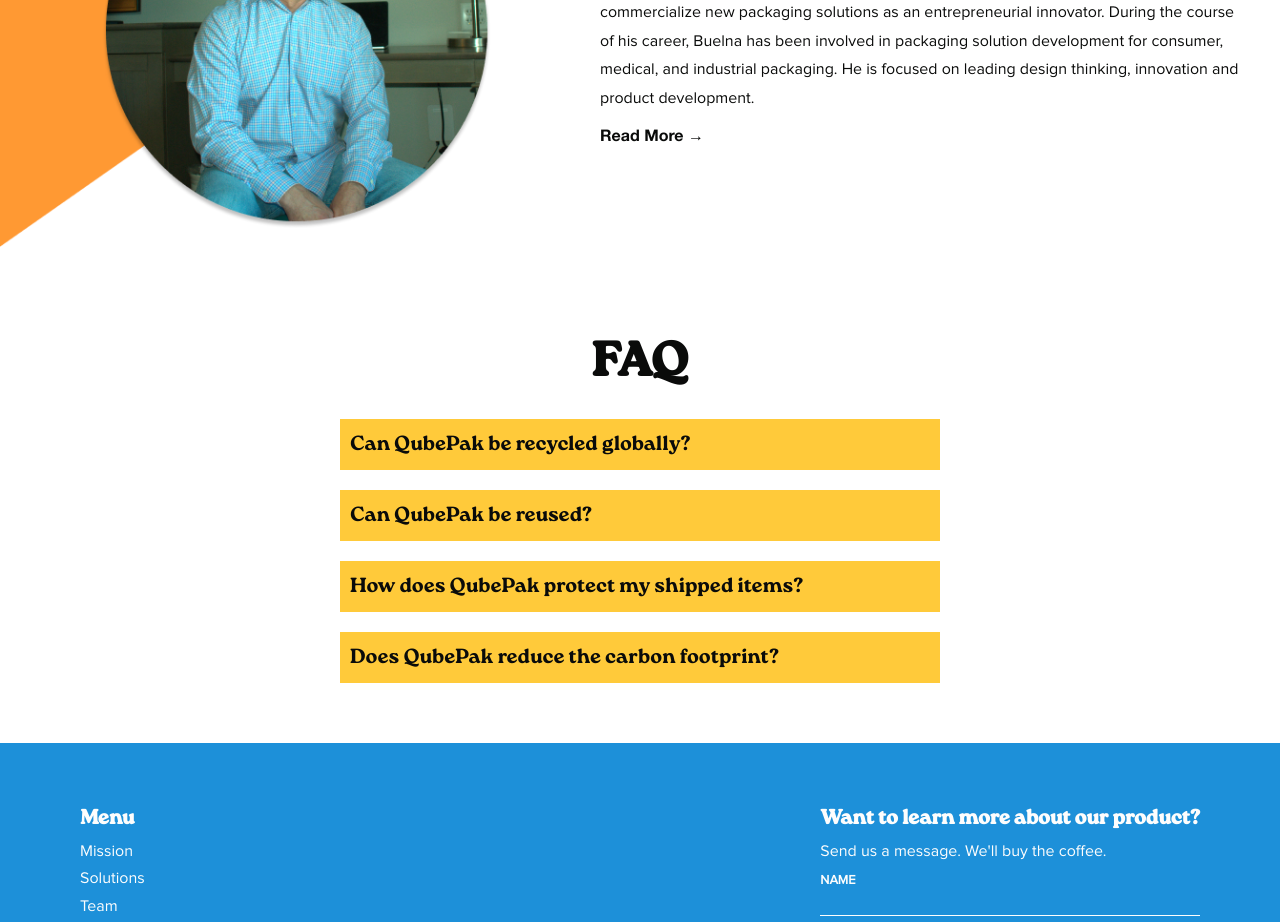
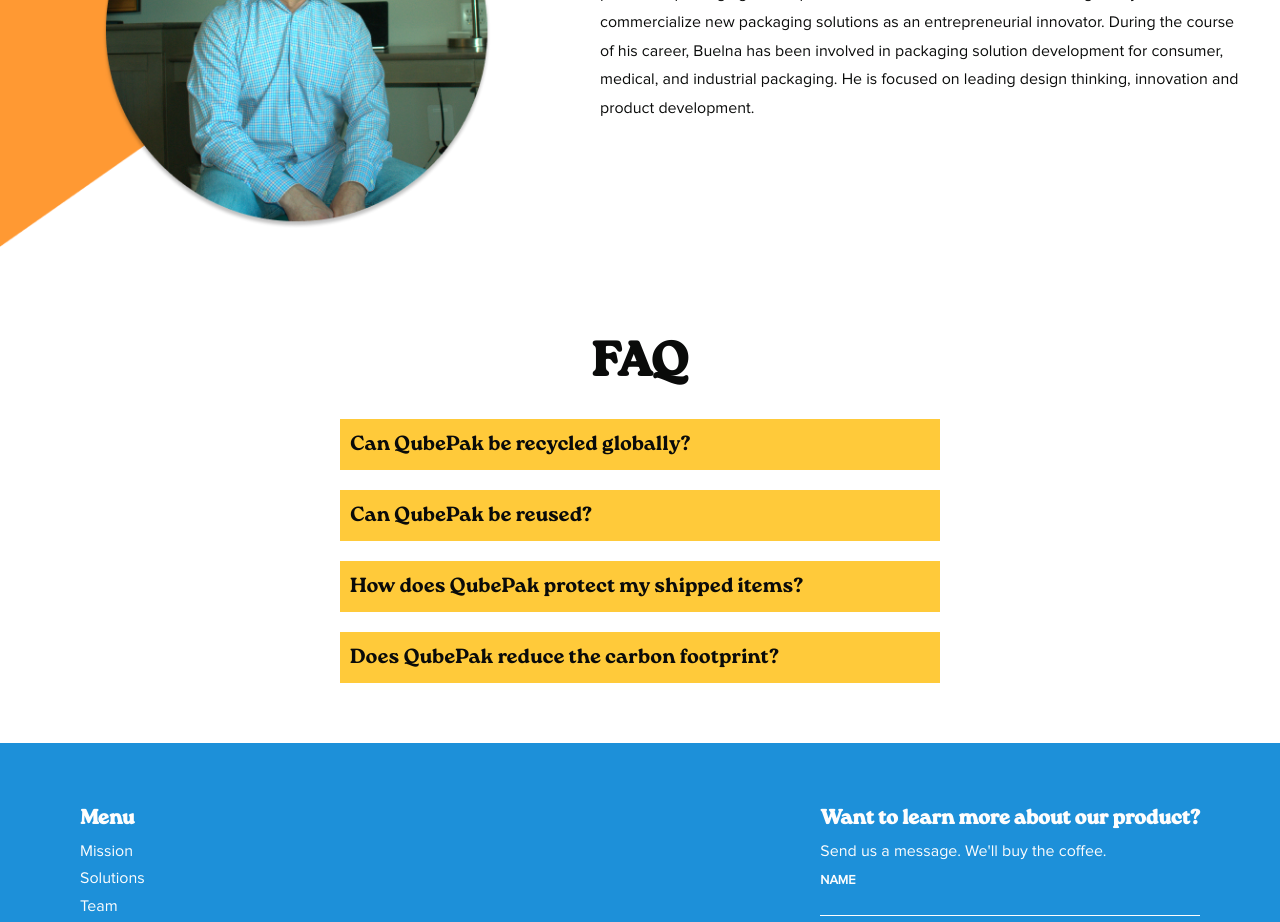
Before and after one commit to lfranckx/qubepak, a React (Create React App) app: page / in a window 1280 px wide. Shown: the part 4180-5102 px from the top of the page. Built offline with nearby package versions, Linux system fonts and the light colour scheme.

Commit message:
reduce ed bio to one paragraph

```diff
--- a/src/components/Team.js
+++ b/src/components/Team.js
@@ -25,8 +25,8 @@
                         <div className='text-wrap'>
                             <h3>Ed Buelna</h3>
                             <p className={active ? 'hidden' : ''}>Ed Buelna leads innovation at QubePak. Over the past 20 years, Ed has been involved in protective packaging development. Buelna has demonstrated a strong ability to commercialize new packaging solutions as an entrepreneurial innovator. During the course of his career, Buelna has been involved in packaging solution development for consumer, medical, and industrial packaging. He is focused on leading design thinking, innovation and product development.</p>
-                            <p className={active ? '' : 'hidden'}>Currently, Buelna is a principal and CIO for QubePak with a focus on leading design thinking, innovation and product development. Additionally, Buelna is credited with unique patents aimed at enhancing the customer experience while aligned with ecological balance in mind. Prior to QubePak, Buelna worked in the healthcare industry in various clinical administrative roles as well as in the packaging industry. Buelna has consulted for various startups as well.  He has a B.A. from U.C. Santa Cruz and a Graduate certificate from Stanford University.</p>
-                            <button className='action-btn' onClick={() => setActive(!active)}>{active ? "Back →" : "Read More →"}</button>
+                            {/* <p className={active ? '' : 'hidden'}>Currently, Buelna is a principal and CIO for QubePak with a focus on leading design thinking, innovation and product development. Additionally, Buelna is credited with unique patents aimed at enhancing the customer experience while aligned with ecological balance in mind. Prior to QubePak, Buelna worked in the healthcare industry in various clinical administrative roles as well as in the packaging industry. Buelna has consulted for various startups as well.  He has a B.A. from U.C. Santa Cruz and a Graduate certificate from Stanford University.</p>
+                            <button className='action-btn' onClick={() => setActive(!active)}>{active ? "Back →" : "Read More →"}</button> */}
                         </div>
                     </div>
                 </div>
```
